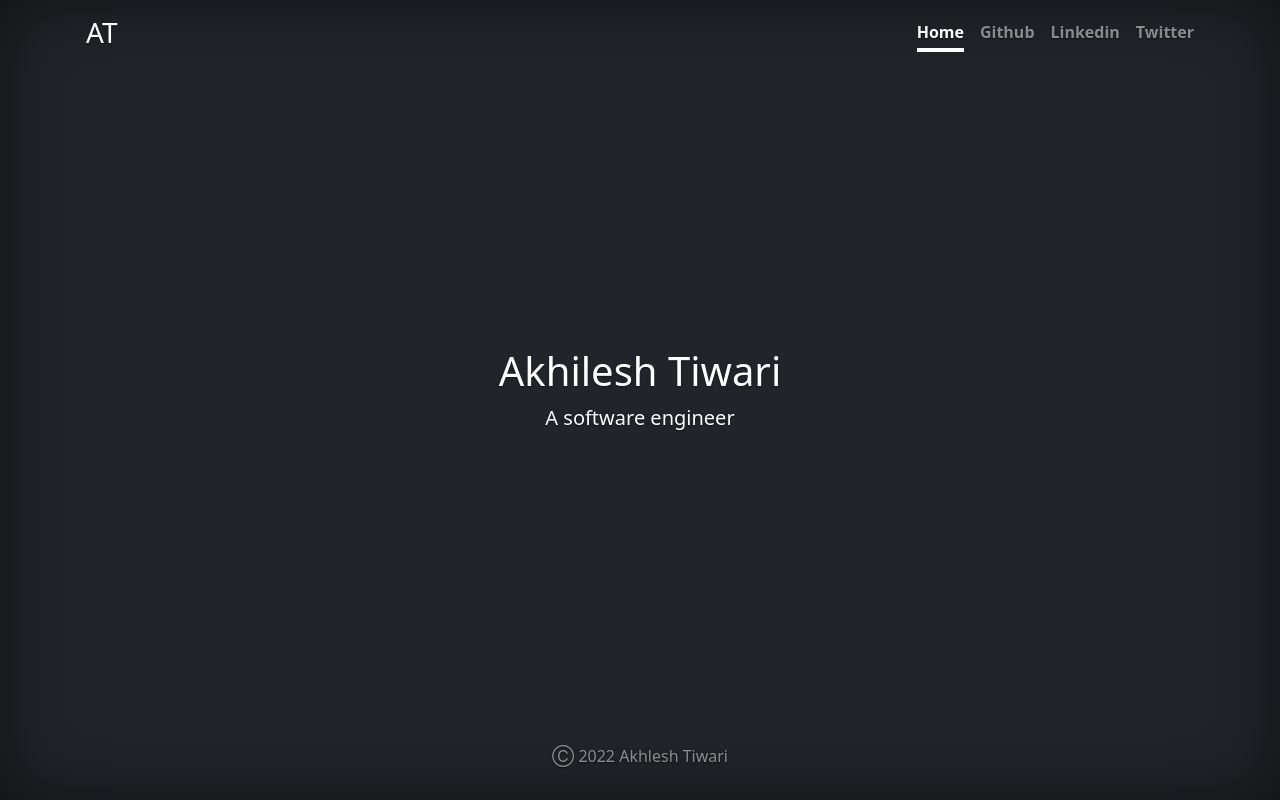
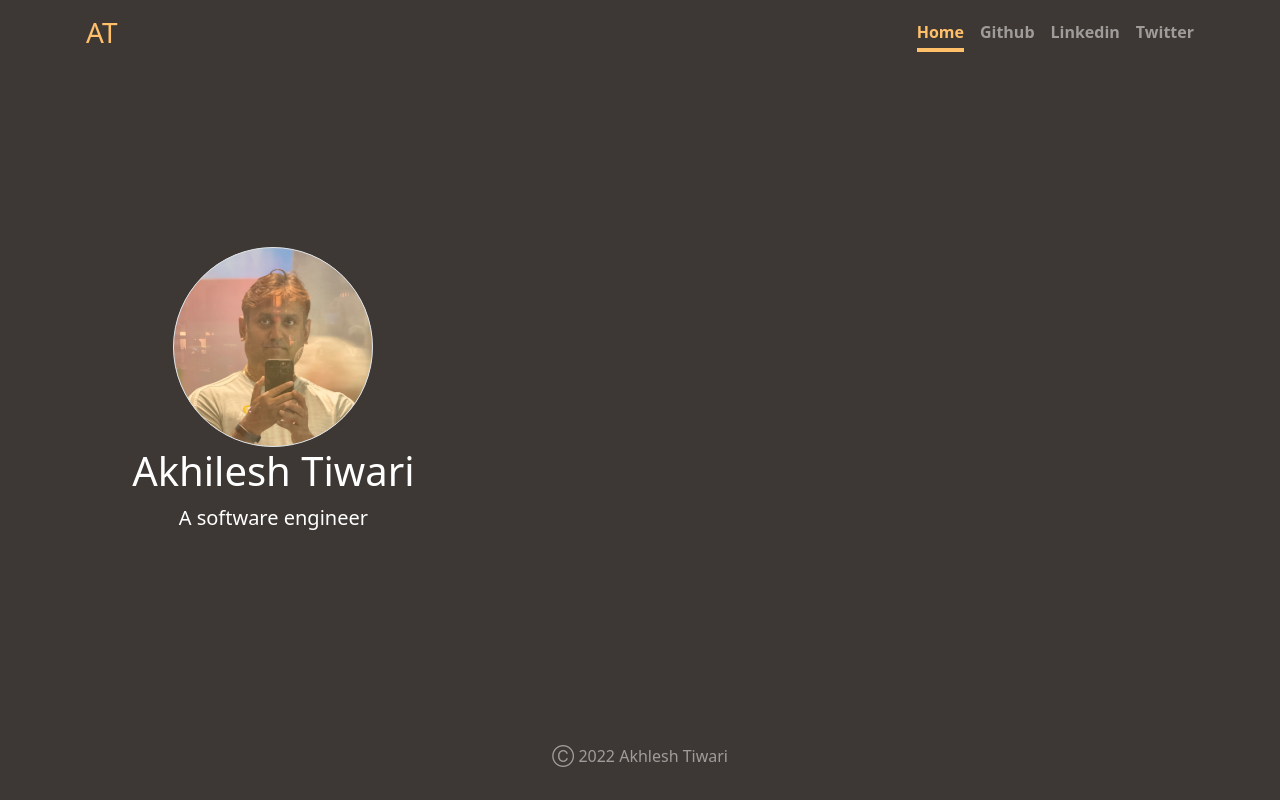
Before and after one commit to akhileshtiwari/akhileshtiwari.github.io, a plain HTML site: page index.html in a window 1280 px wide. Drawn offline with nearby package versions, Linux system fonts and the light colour scheme.

Commit message:
added profile picture

```diff
--- a/cover.css
+++ b/cover.css
@@ -1,40 +1,66 @@
 /*
  * Globals
+
+#4A403A
+#A45D5D
+#FFC069
+#EFEFEF
+rgb(74, 64, 58)
+rgb(164, 93, 93)
+rgb(255, 192, 105)
+rgb(239, 239, 239)
+
  */
-
 
 /*
  * Base structure
  */
 
 body {
-  text-shadow: 0 .05rem .1rem rgba(0, 0, 0, .5);
-  box-shadow: inset 0 0 5rem rgba(0, 0, 0, .5);
+    background-image: linear-gradient(rgba(74, 64, 58, 0.7), rgba(74, 64, 58, 0.7));
+    background-size: contain;
+    background-position: center;
+    background-repeat: no-repeat;
+    position: relative;
 }
-
 
 /*
  * Header
  */
 
+.gold {
+    color: #ffc069;
+}
+
 .nav-masthead .nav-link {
-  padding: .25rem 0;
-  font-weight: 700;
-  color: rgba(255, 255, 255, .5);
-  background-color: transparent;
-  border-bottom: .25rem solid transparent;
+    padding: 0.25rem 0;
+    font-weight: 700;
+    color: rgba(255, 255, 255, 0.5);
+    background-color: transparent;
+    border-bottom: 0.25rem solid transparent;
 }
 
 .nav-masthead .nav-link:hover,
 .nav-masthead .nav-link:focus {
-  border-bottom-color: rgba(255, 255, 255, .25);
+    border-bottom-color: rgba(255, 255, 255, 0.25);
 }
 
 .nav-masthead .nav-link + .nav-link {
-  margin-left: 1rem;
+    margin-left: 1rem;
 }
 
 .nav-masthead .active {
-  color: #fff;
-  border-bottom-color: #fff;
+    color: #ffc069;
+    border-bottom-color: #ffc069;
 }
+
+.profile-img {
+    width: 200px;
+    height: 200px;
+    background-repeat: no-repeat;
+    background-size: 100%;
+    background-position: unset;
+    border-radius: 50% 50%;
+    margin: auto;
+    background-image: linear-gradient(rgba(255, 192, 105, 0.3), rgba(255, 192, 105, 0.3)), url(profile.jpg);
+}
--- a/index.html
+++ b/index.html
@@ -37,7 +37,7 @@
     <div class="container d-flex w-100 h-100 p-3 mx-auto flex-column">
         <header class="mb-auto">
             <div>
-                <h3 class="float-md-start mb-0">AT</h3>
+                <h3 class="gold float-md-start mb-0">AT</h3>
                 <nav class="nav nav-masthead justify-content-center float-md-end">
                     <a class="nav-link active" aria-current="page" href="#">Home</a>
                     <a class="nav-link" href="https://github.com/akhileshtiwari">Github</a>
@@ -47,9 +47,16 @@
             </div>
         </header>
 
-        <main class="px-3">
-            <h1>Akhilesh Tiwari</h1>
-            <p class="lead">A software engineer</p>
+        <main class="px-3 row">
+            <section class="profile col-sm-4">
+                <div class="img-thumbnail profile-img"></div>
+                <h1>Akhilesh Tiwari</h1>
+                <p class="lead">A software engineer</p>
+            </section>
+            <section class="apps col-sm-8">
+
+            </section>
+
         </main>
 
         <footer class="mt-auto text-white-50">
```
Also changed, not shown: profile.jpg (added).
